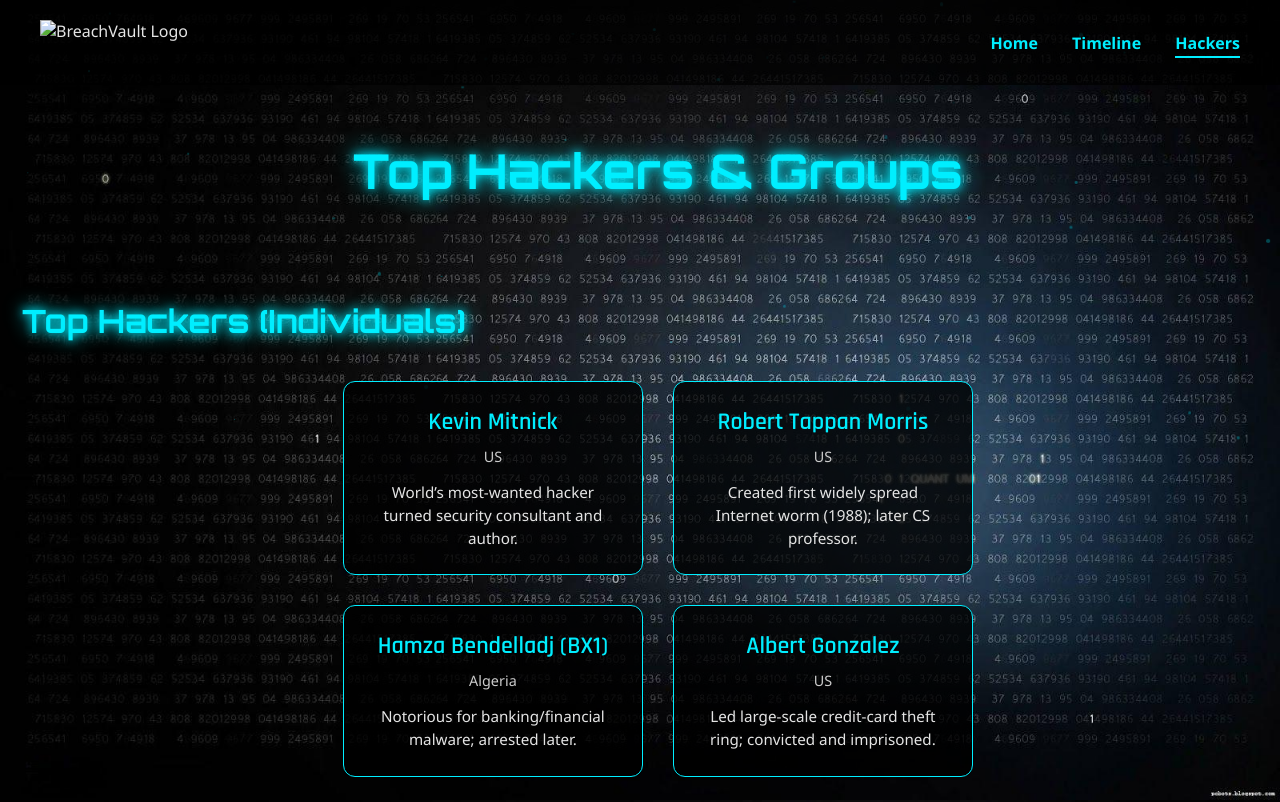
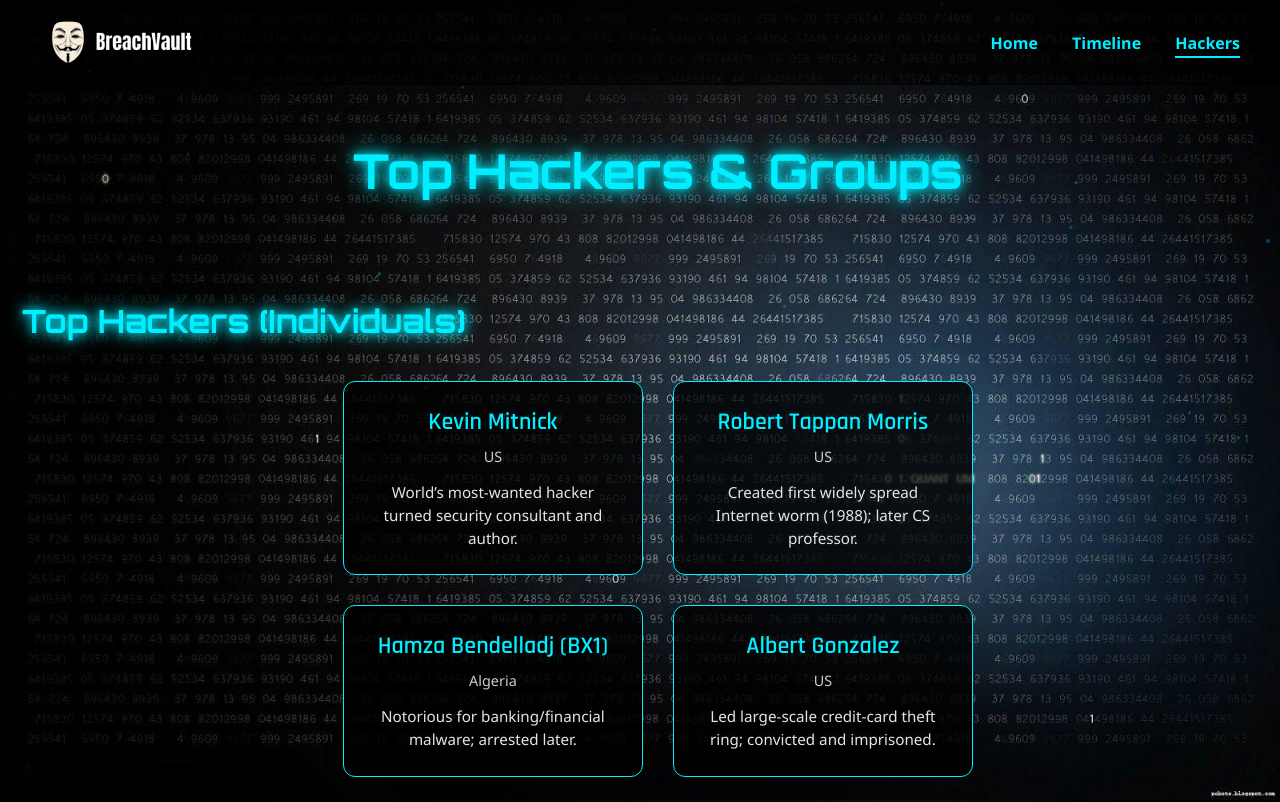
Before and after one commit to R09Aditya/BreachVault, a plain HTML site: page hackers.html in a window 1280 px wide. Shown: the top 802 px of the page. Drawn offline with Linux system fonts and the light colour scheme.

Commit message:
Add files via upload

```diff
--- a/hackers.html
+++ b/hackers.html
@@ -5,6 +5,7 @@
   <meta name="viewport" content="width=device-width, initial-scale=1.0">
   <title>BreachVault | Hackers</title>
   <link href="https://fonts.googleapis.com/css2?family=Orbitron:wght@500;700&family=Rajdhani:wght@400;600&display=swap" rel="stylesheet">
+    <link rel="icon" type="image/webp" href="fav.webp">
   <link rel="stylesheet" href="style.css">
 
 </head>
--- a/style.css
+++ b/style.css
@@ -10,14 +10,14 @@
   background: url('bg.jpg');
   background-size: cover;
   color: #e4e4e4;
-  min-height: 100vh;
+  min-height: 1008
   display: flex;
   flex-direction: column;
 }
 
-header img {
-  height: 45px;
-  width: auto;
+.logo{
+  height: 80px;
+  /* width: auto; */
 }
 
 
```
Also changed, not shown: index.html (+1 -0 lines), timeline.html (+1 -0 lines), fav.webp (added), logo.png (added).
